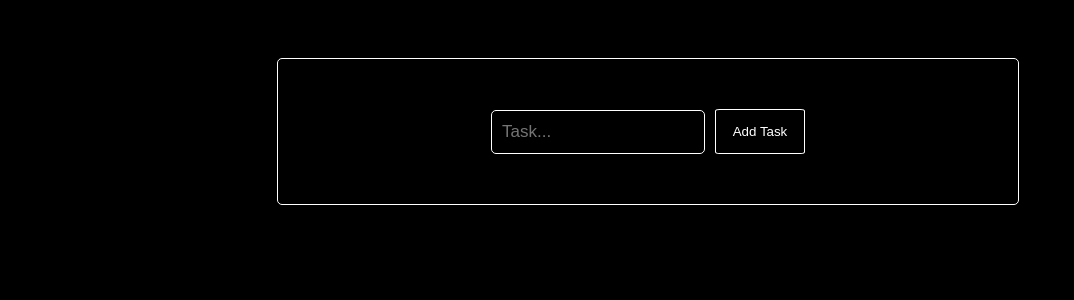
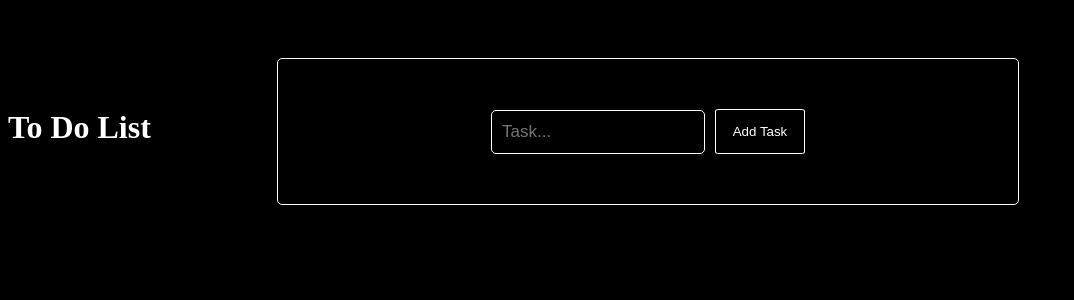
Before and after one commit to ChristopherA81/TypeScript-To-Do-List-1, a React (Create React App) app in the folder client/: page / in a window 1280 px wide. Shown: the top 300 px of the page, without its empty margins (0-1074 px from the left). Built offline with nearby package versions, Linux system fonts and the light colour scheme.

Commit message:
index and interfaces updated

```diff
--- a/client/src/Interfaces.ts
+++ b/client/src/Interfaces.ts
@@ -1,4 +1,4 @@
 export interface ITask {
     taskName: string;
-    deadline: number;
+
 }
--- a/client/src/index.tsx
+++ b/client/src/index.tsx
@@ -9,6 +9,7 @@ const root = ReactDOM.createRoot(
 root.render(
   <React.StrictMode>
     <App />
+    <h1>To Do List</h1>
   </React.StrictMode>
 );
 
```
